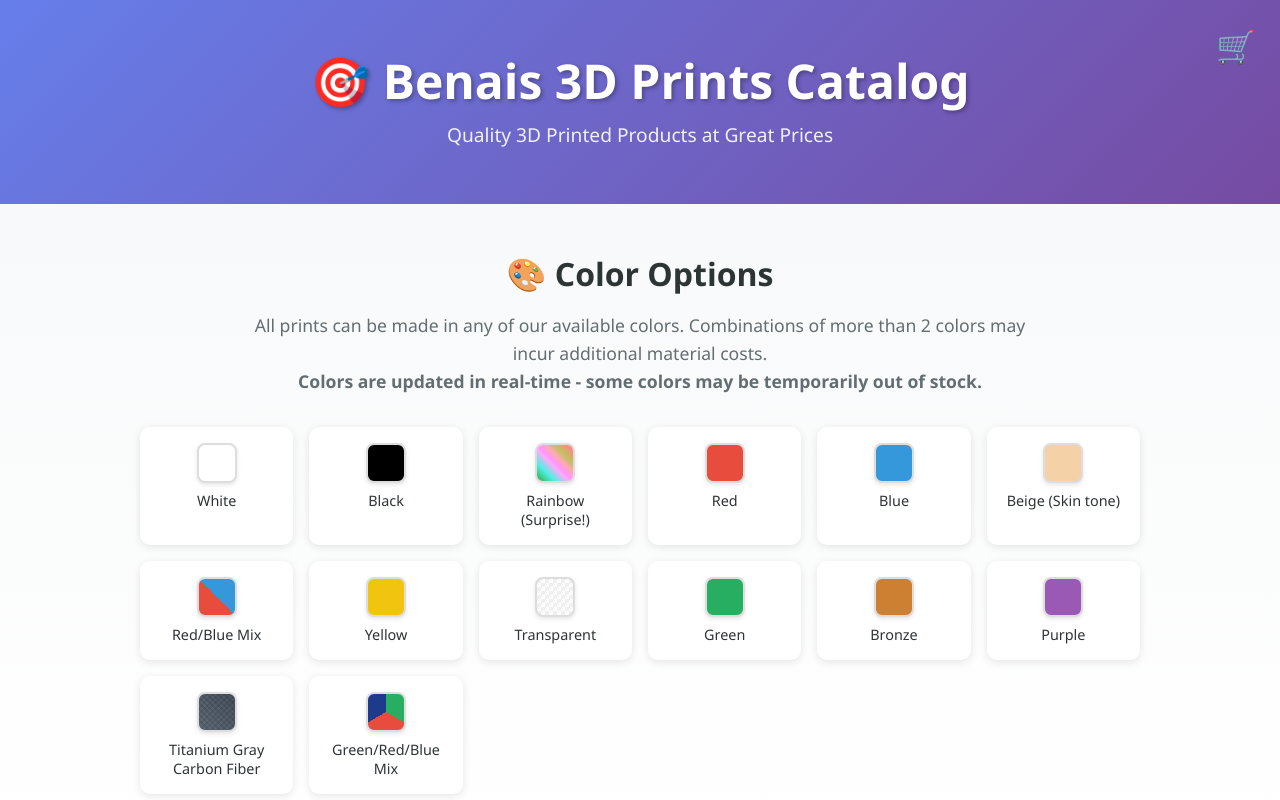
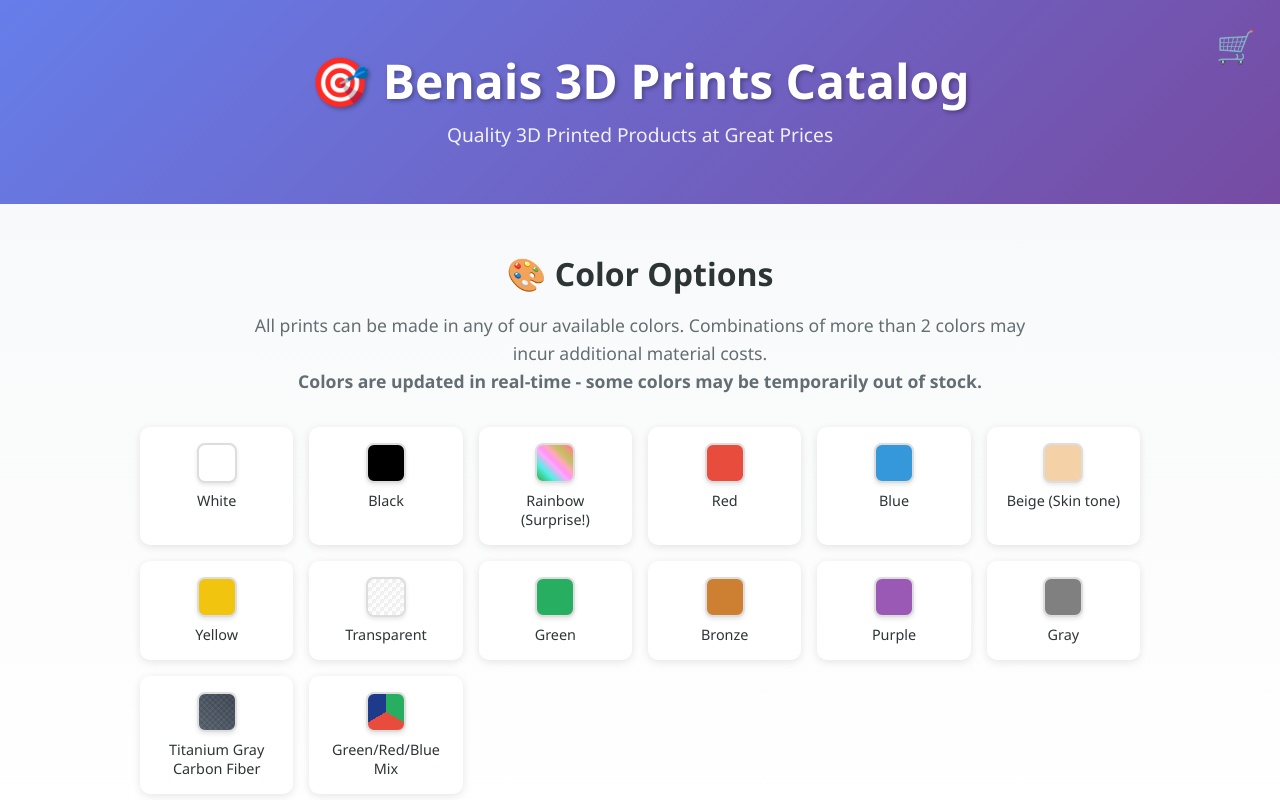
Before and after one commit to KfirBenais/iscaptainamericaoutyet, a React (Create React App) app: page / in a window 1280 px wide. Shown: the top 800 px of the page. Built offline with nearby package versions, Linux system fonts and the light colour scheme.

Commit message:
color update

```diff
--- a/src/App.css
+++ b/src/App.css
@@ -172,6 +172,7 @@
 .color-square.green { background-color: #27ae60; }
 .color-square.bronze { background-color: #cd7f32; }
 .color-square.purple { background-color: #9b59b6; }
+.color-square.gray { background-color: #808080; }
 .color-square.titanium-carbon {
   background: linear-gradient(45deg, #5a6572, #414a56);
   position: relative;
--- a/src/App.js
+++ b/src/App.js
@@ -148,10 +148,10 @@ function App() {
               <div className="color-square beige"></div>
               <span>Beige (Skin tone)</span>
             </div>
-            <div className="color-item">
+            {/* <div className="color-item">
               <div className="color-square red-blue"></div>
               <span>Red/Blue Mix</span>
-            </div>
+            </div> */}
             <div className="color-item">
               <div className="color-square yellow"></div>
               <span>Yellow</span>
@@ -171,6 +171,10 @@ function App() {
             <div className="color-item">
               <div className="color-square purple"></div>
               <span>Purple</span>
+            </div>
+            <div className="color-item">
+              <div className="color-square gray"></div>
+              <span>Gray</span>
             </div>
             <div className="color-item">
               <div className="color-square titanium-carbon"></div>
```
